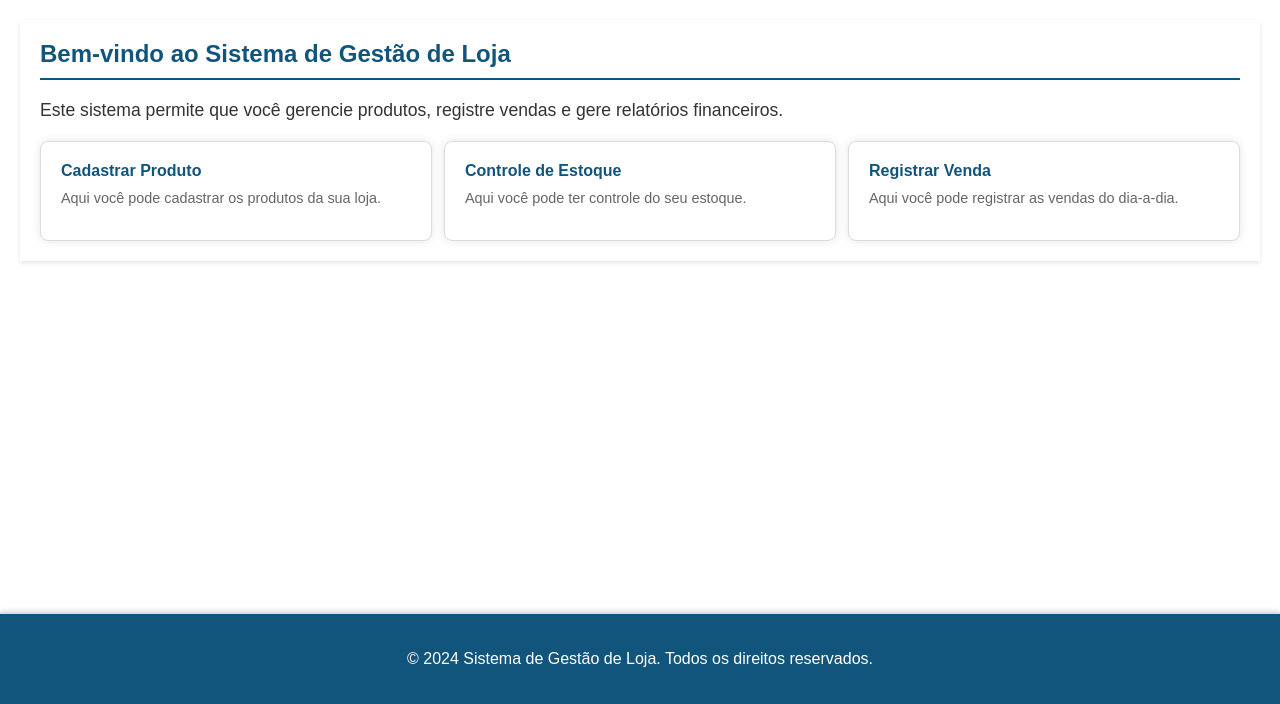
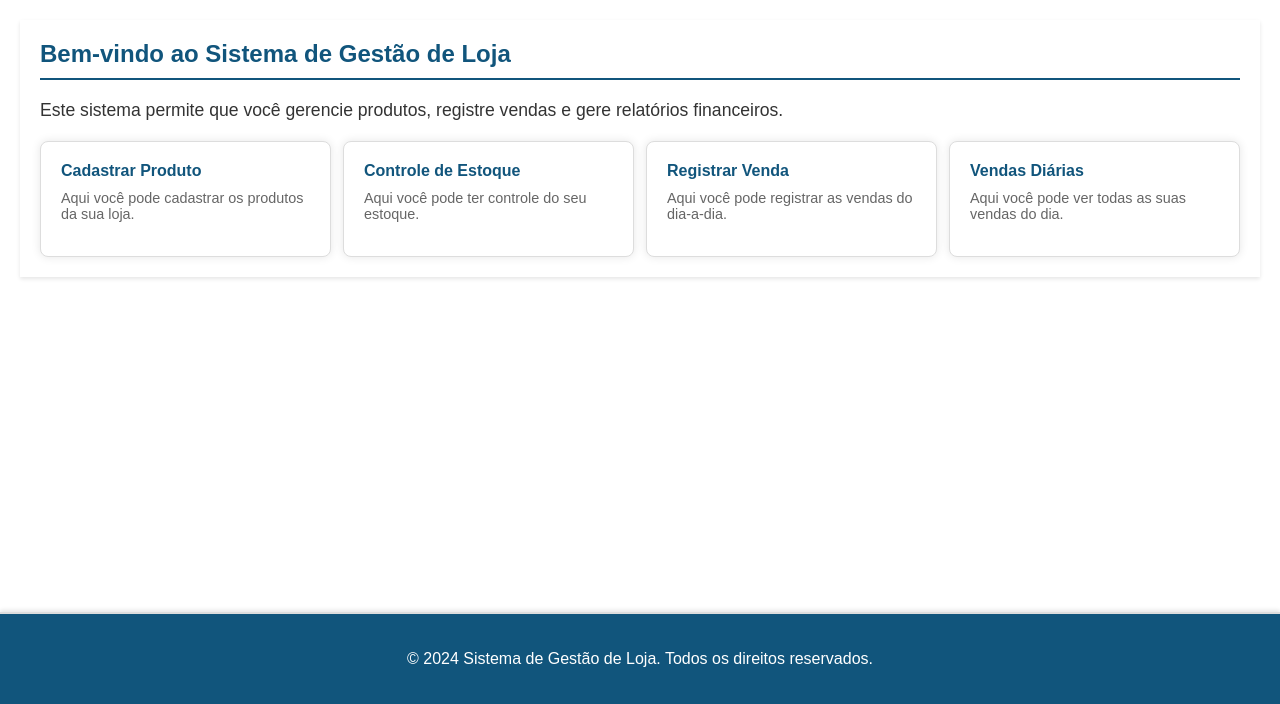
Before and after one commit to DaniloFrancisquete/Projeto-python-lojas, a Flask app: page /index in a window 1280 px wide. Shown: the part 96-800 px from the top of the page. Run offline with Flask 3, Linux system fonts and the light colour scheme; a user stored in the database is signed in.

Commit message:
finalizado

```diff
--- a/templates/index.html
+++ b/templates/index.html
@@ -21,6 +21,11 @@
                     <a class="menu-link" href="{{ url_for('registrar_venda') }}">Registrar Venda</a>
                     <p class="menu-description">Aqui você pode registrar as vendas do dia-a-dia.</p>
                 </div>
+
+                <div class="menu-item">
+                    <a class="menu-link" href="{{ url_for('vendas_diarias') }}">Vendas Diárias</a>
+                    <p class="menu-description">Aqui você pode ver todas as suas vendas do dia.</p>
+                </div>
             </div>
         </div>
     </main>
```
Also changed, not shown: lojista.db.
